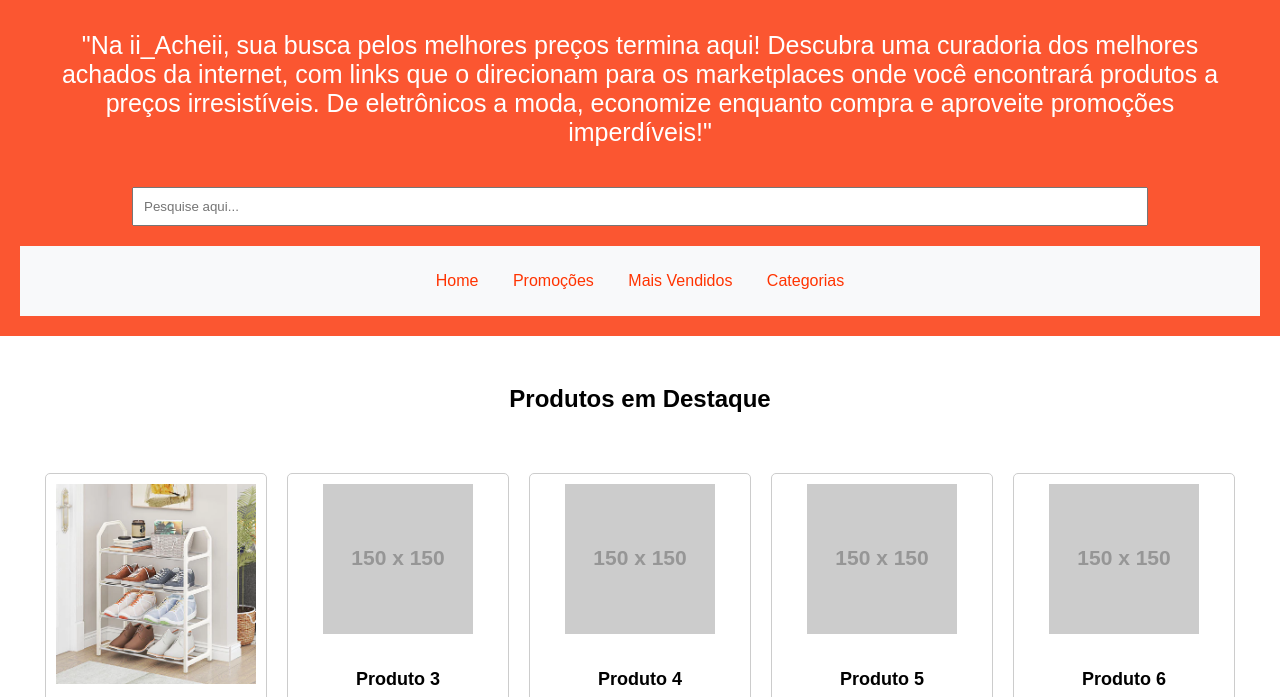
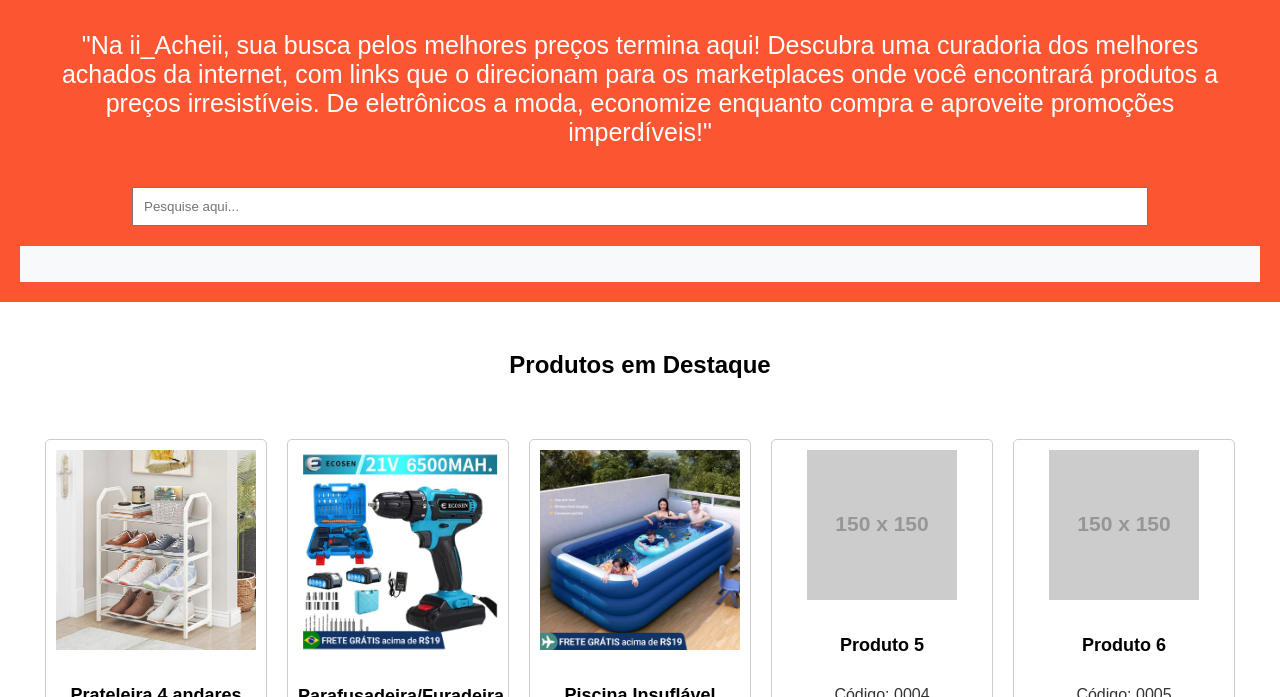
Before and after one commit to bswbruno/loja-ii_acheii, a plain HTML site: page index.html in a window 1280 px wide. Shown: the part 255-952 px from the top of the page. Drawn offline with Linux system fonts and the light colour scheme; placeholder pictures from the web are drawn by us.

Commit message:
adicionando mercadorias

```diff
--- a/index.html
+++ b/index.html
@@ -16,10 +16,10 @@
         </div>
         <nav class="navbar">
             <ul>
-                <li><a href="#">Home</a></li>
+                <!-- <li><a href="#">Home</a></li>
                 <li><a href="#">Promoções</a></li>
                 <li><a href="#">Mais Vendidos</a></li>
-                <li><a href="#">Categorias</a></li>
+                <li><a href="#">Categorias</a></li> -->
             </ul>
         </nav>
     </header>
--- a/script.js
+++ b/script.js
@@ -1,14 +1,14 @@
 // Array de produtos de exemplo com links de afiliados
 const products = [
     { id: 1, name: 'Prateleira 4 andares', img: 'img/organizador_4_andares.png', link: 'https://s.shopee.com.br/BCEwhUqPb', code: '0001' },
-    { id: 3, name: 'Produto 3', img: 'https://via.placeholder.com/150', link: 'https://exemplo.com/produto3', code: 'SKU002' },
-    { id: 4, name: 'Produto 4', img: 'https://via.placeholder.com/150', link: 'https://exemplo.com/produto4', code: 'SKU003' },
-    { id: 5, name: 'Produto 5', img: 'https://via.placeholder.com/150', link: 'https://exemplo.com/produto5', code: 'SKU004' },
-    { id: 6, name: 'Produto 6', img: 'https://via.placeholder.com/150', link: 'https://exemplo.com/produto6', code: 'SKU005' },
-    { id: 7, name: 'Produto 7', img: 'https://via.placeholder.com/150', link: 'https://exemplo.com/produto7', code: 'SKU006' },
-    { id: 8, name: 'Produto 8', img: 'https://via.placeholder.com/150', link: 'https://exemplo.com/produto8', code: 'SKU007' },
-    { id: 9, name: 'Produto 9', img: 'https://via.placeholder.com/150', link: 'https://exemplo.com/produto9', code: 'SKU008' },
-    { id: 10, name: 'Produto 10', img: 'https://via.placeholder.com/150', link: 'https://exemplo.com/produto10', code: 'SKU009' },
+    { id: 2, name: 'Parafusadeira/Furadeira', img: 'img/parafusadeira1.png', link: 'https://s.shopee.com.br/6KmsL8Qfms', code: '0002' },
+    { id: 3, name: 'Piscina Insuflável', img: 'img/Piscina_Insuflável.png', link: 'https://s.shopee.com.br/5AauxEpNuk', code: '0003' },
+    { id: 4, name: 'Produto 5', img: 'https://via.placeholder.com/150', link: 'https://exemplo.com/produto5', code: '0004' },
+    { id: 5, name: 'Produto 6', img: 'https://via.placeholder.com/150', link: 'https://exemplo.com/produto6', code: '0005' },
+    { id: 6, name: 'Produto 7', img: 'https://via.placeholder.com/150', link: 'https://exemplo.com/produto7', code: '0006' },
+    { id: 7, name: 'Produto 8', img: 'https://via.placeholder.com/150', link: 'https://exemplo.com/produto8', code: '0007' },
+    { id: 8, name: 'Produto 9', img: 'https://via.placeholder.com/150', link: 'https://exemplo.com/produto9', code: '0008' },
+    { id: 9, name: 'Produto 10', img: 'https://via.placeholder.com/150', link: 'https://exemplo.com/produto10', code: '0009' },
     // ... adicione mais produtos conforme necessário
 ];
 
```
Also changed, not shown: img/Piscina_Insuflável.png (added), img/parafusadeir2.png (added), img/parafusadeira1.png (added).
